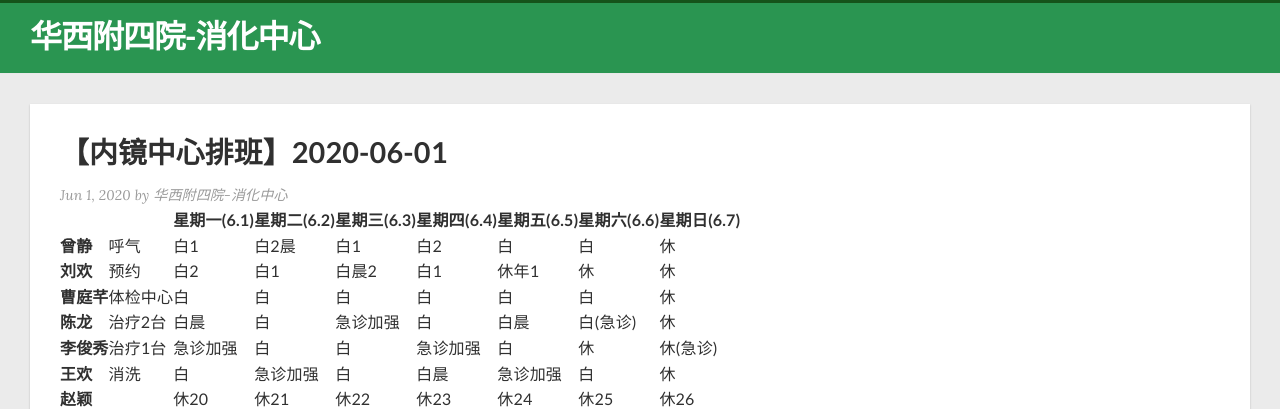
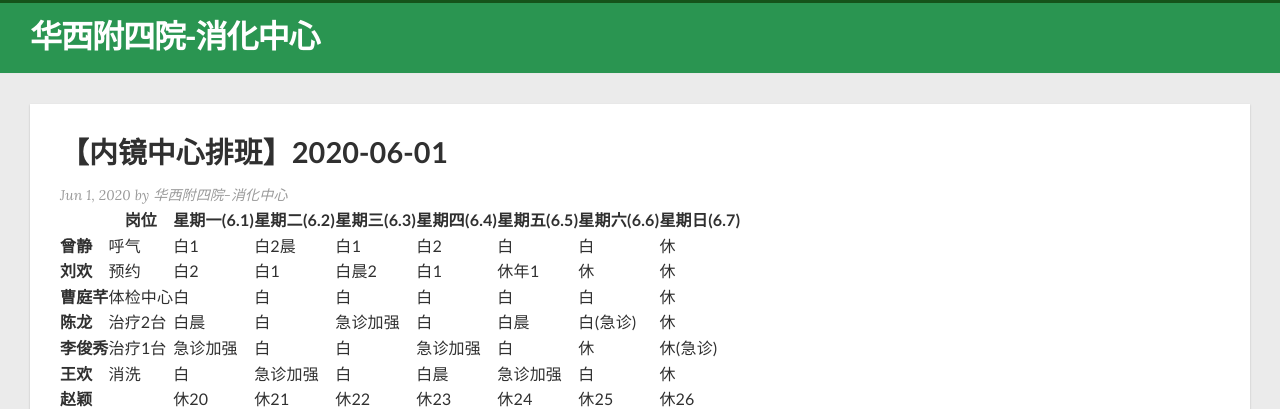
Before and after one commit to wh309566284/keshi-paiban, a Jekyll site: the page built from _posts/2020-05-31-20200601排班表.markdown, in a window 1280 px wide. Shown: the top 409 px of the page. Built offline with Jekyll 4.4.1, drawn with Linux system fonts in a browser that asks for light colours; nearby versions of some CDN libraries; Markdown is read by kramdown in place of the engine named in the settings; comment, search, counter and statistics services are not loaded.

Commit message:
更新字段

```diff
--- a/_posts/2020-05-31-20200601排班表.markdown
+++ b/_posts/2020-05-31-20200601排班表.markdown
@@ -8,7 +8,7 @@ description:
 
 
 
-|                |  | 星期一(6.1) | 星期二(6.2) | 星期三(6.3) | 星期四(6.4) | 星期五(6.5) | 星期六(6.6) | 星期日(6.7) |
+|                | 岗位 | 星期一(6.1) | 星期二(6.2) | 星期三(6.3) | 星期四(6.4) | 星期五(6.5) | 星期六(6.6) | 星期日(6.7) |
 | -------------- | ----------- | ----------- | ----------- | ----------- | ----------- | ----------- | ----------- | -------------- |
 | **曾静** | 呼气 | 白1 | 白2晨 | 白1 | 白2 | 白 | 白 | 休 |
 | **刘欢** | 预约 | 白2 | 白1 | 白晨2 | 白1 | 休年1 | 休 | 休 |
```
